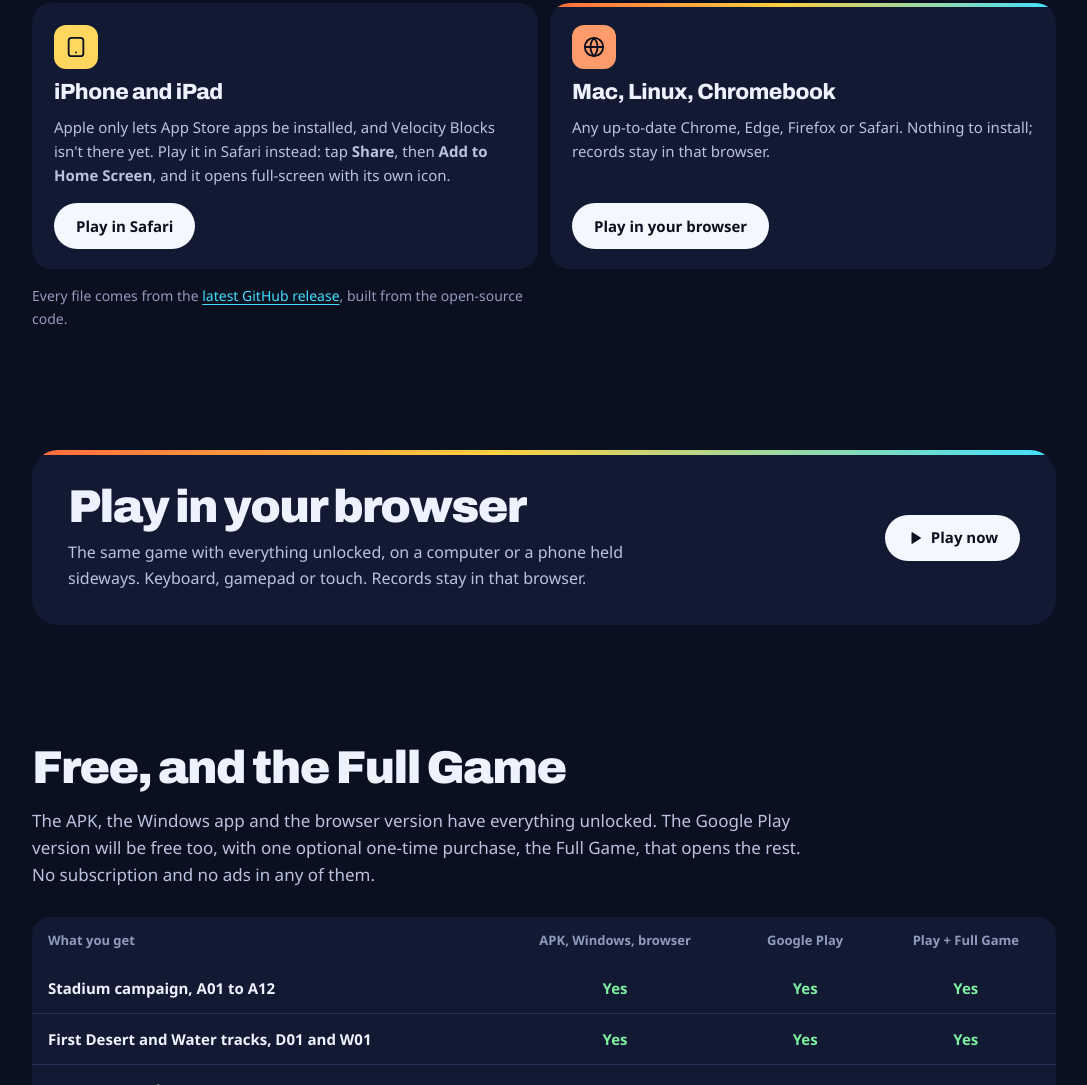
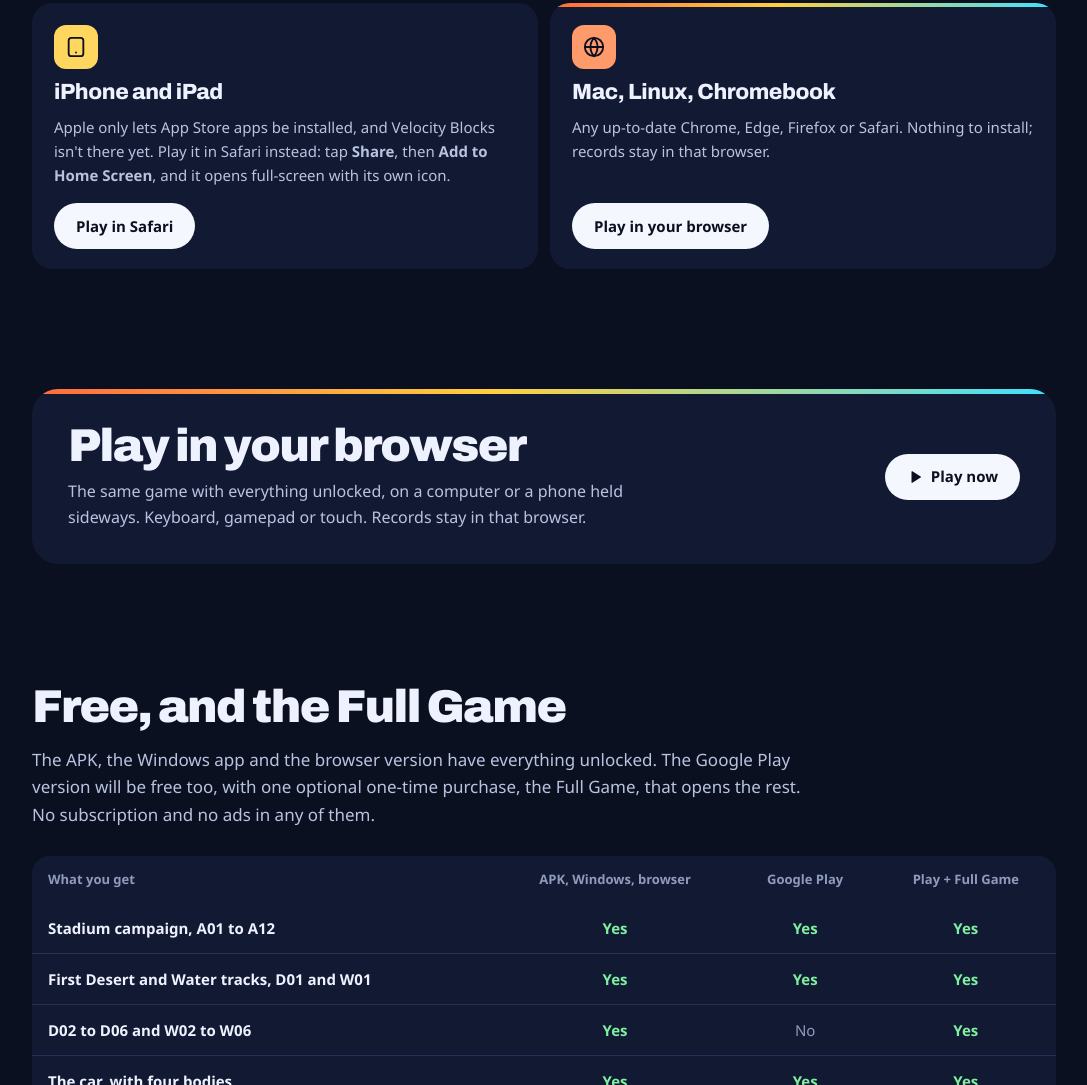
Before and after one commit to Mitovoid-AI/VelocityBlocks, a plain HTML site: page index.html in a window 1280 px wide. Shown: the part 5025-6110 px from the top of the page, without its empty margins (96-1183 px from the left). Drawn offline with Linux system fonts and the light colour scheme; no server answers.

Commit message:
Deploy site from 51d68d6, game 1.2.2

```diff
--- a/index.html
+++ b/index.html
@@ -264,7 +264,6 @@
         </div>
       </article>
     </div>
-    <p class="fine">Every file comes from the <a href="https://github.com/Mitovoid-AI/VelocityBlocks/releases/latest">latest GitHub release</a><span data-release-version></span>, built from the open-source code.</p>
   </div>
 </section>
 
```
